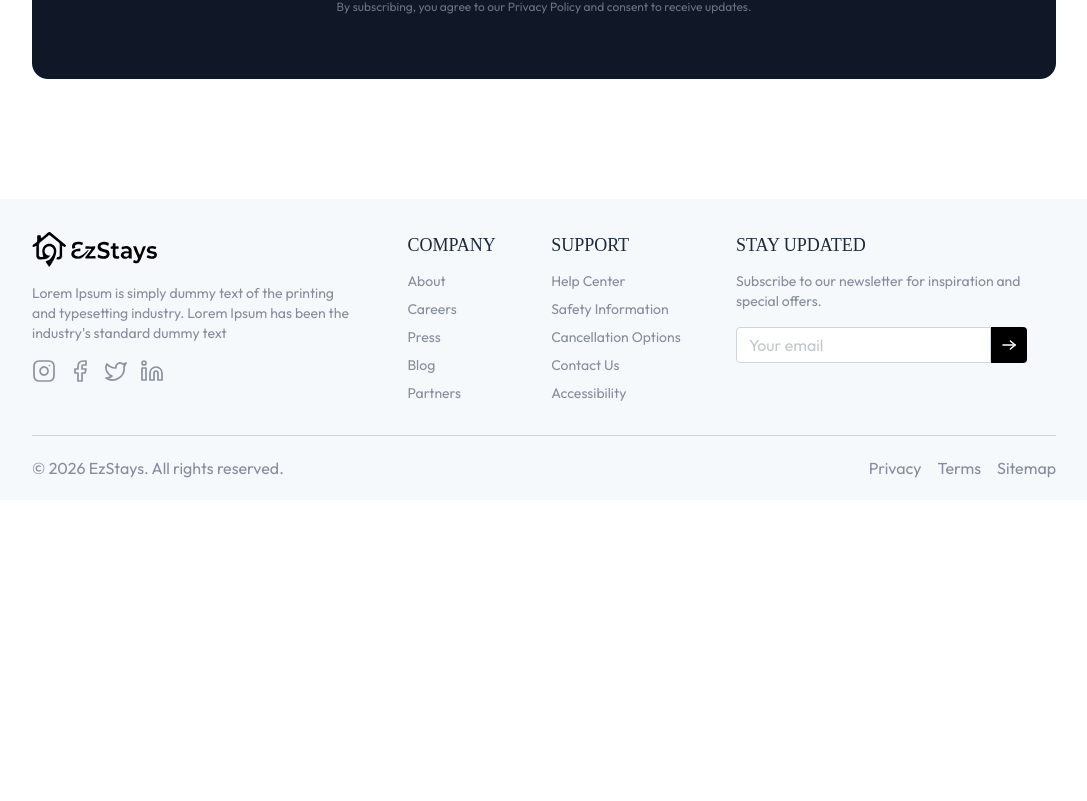
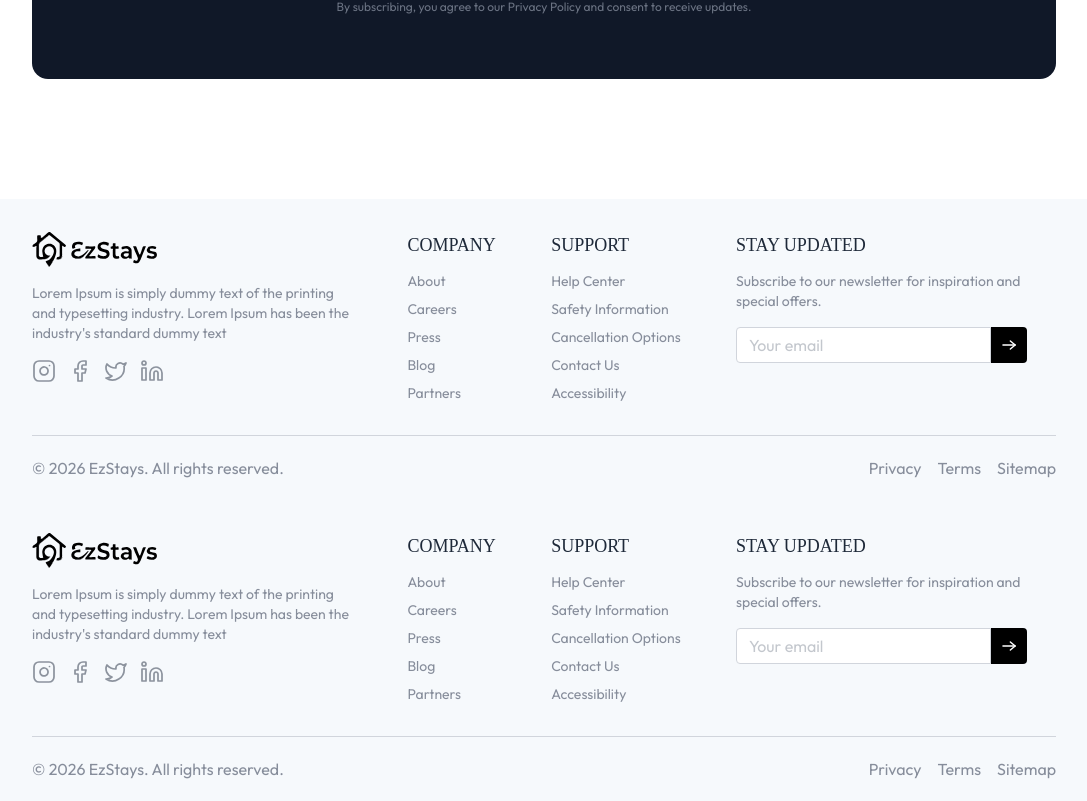
Before and after one commit to AjayPawar-dev/EzStays, a React (Vite) app in the folder client/: page / in a window 1280 px wide. Shown: the part 3735-4536 px from the top of the page, without its empty margins (96-1183 px from the left). Before the commit the page ends 4235 px from the top, so only its background shows below. Built offline with nearby package versions, Linux system fonts and the light colour scheme; no server answers; a web font is replaced by a local one.

Commit message:
feat: Footer and Hotels page

```diff
--- a/client/src/App.jsx
+++ b/client/src/App.jsx
@@ -2,7 +2,8 @@ import React from 'react'
 import Navbar from './components/Navbar'
 import { Route,Routes,useLocation } from 'react-router-dom'
 import Home from './pages/Home'
-
+import Footer from './components/Footer'
+import AllRooms from './pages/AllRooms'
 const App = () =>{
 
 
@@ -13,8 +14,10 @@ const App = () =>{
       <div className='min-h-[70vh]'>
         <Routes>
           <Route path='/' element={<Home/>}/>
+          <Route path='/rooms' element={<AllRooms/>}/>
         </Routes>
       </div>
+      <Footer/>
     </div>
   )
 }
```
